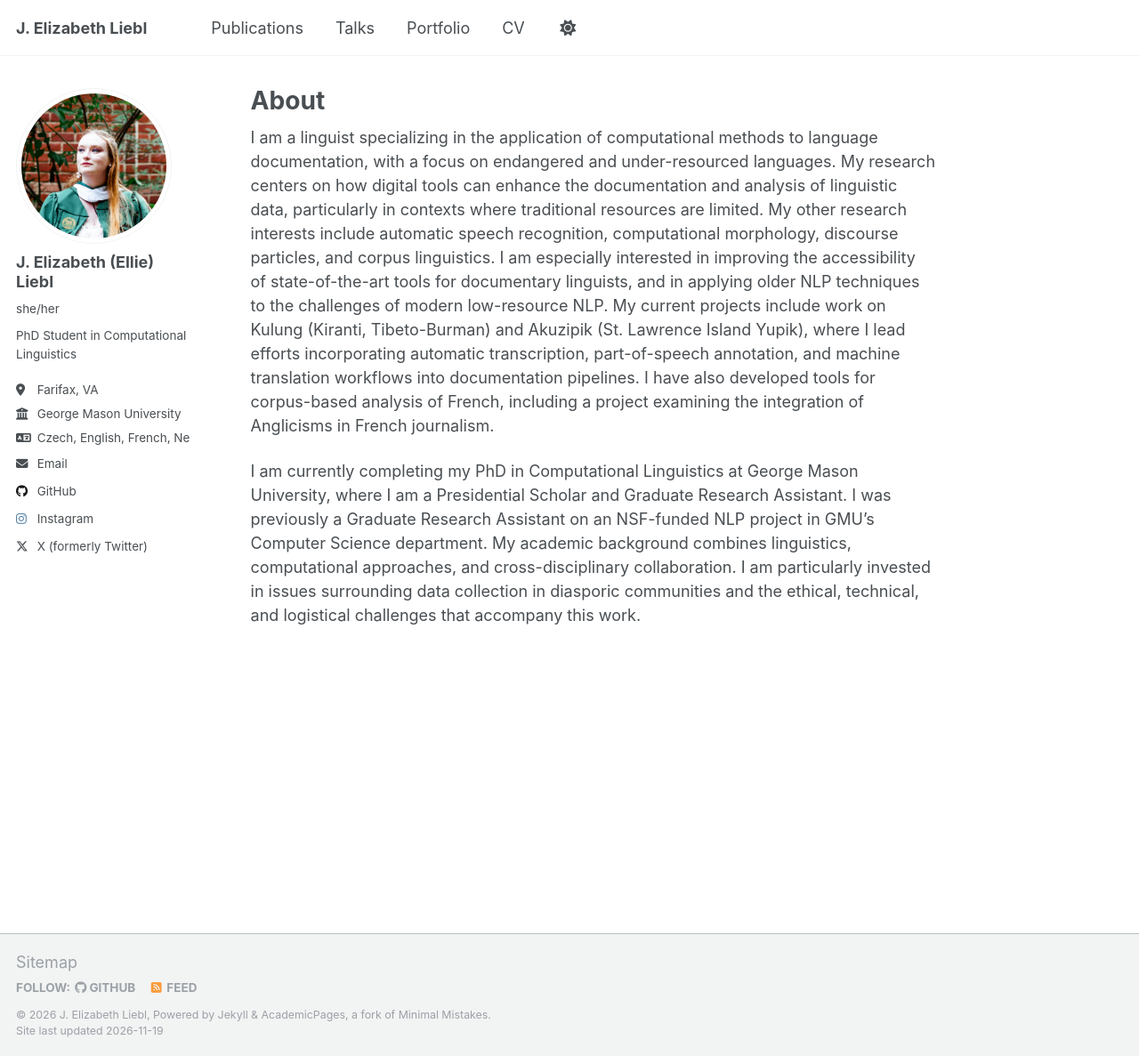
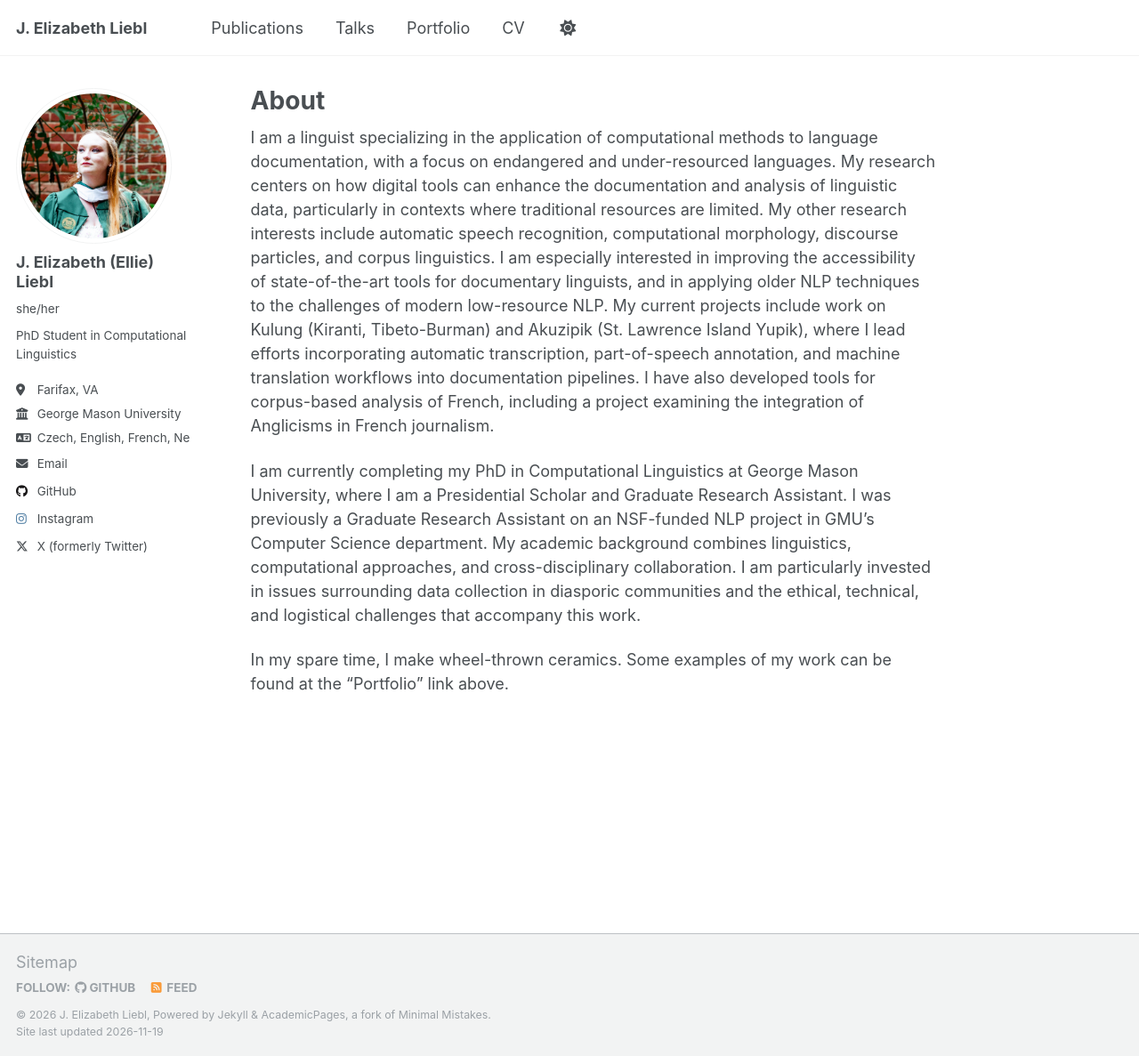
Before and after one commit to ellie-liebl/ellie-liebl.github.io, a Jekyll site: the page built from _pages/about.md, in a window 1280 px wide and 1187 px high. Shown: the whole window at 89% size. Built offline with Jekyll 4.4.1, drawn with Linux system fonts in a browser that asks for light colours.

Commit message:
Include ceramics hobby in about section
Added a personal note about ceramics and portfolio.

```diff
--- a/_pages/about.md
+++ b/_pages/about.md
@@ -10,3 +10,5 @@ redirect_from:
 I am a linguist specializing in the application of computational methods to language documentation, with a focus on endangered and under-resourced languages. My research centers on how digital tools can enhance the documentation and analysis of linguistic data, particularly in contexts where traditional resources are limited. My other research interests include automatic speech recognition, computational morphology, discourse particles, and corpus linguistics. I am especially interested in improving the accessibility of state-of-the-art tools for documentary linguists, and in applying older NLP techniques to the challenges of modern low-resource NLP. My current projects include work on Kulung (Kiranti, Tibeto-Burman) and Akuzipik (St. Lawrence Island Yupik), where I lead efforts incorporating automatic transcription, part-of-speech annotation, and machine translation workflows into documentation pipelines. I have also developed tools for corpus-based analysis of French, including a project examining the integration of Anglicisms in French journalism.
 
 I am currently completing my PhD in Computational Linguistics at George Mason University, where I am a Presidential Scholar and Graduate Research Assistant. I was previously a Graduate Research Assistant on an NSF-funded NLP project in GMU's Computer Science department. My academic background combines linguistics, computational approaches, and cross-disciplinary collaboration. I am particularly invested in issues surrounding data collection in diasporic communities and the ethical, technical, and logistical challenges that accompany this work.
+
+In my spare time, I make wheel-thrown ceramics. Some examples of my work can be found at the "Portfolio" link above.
```
